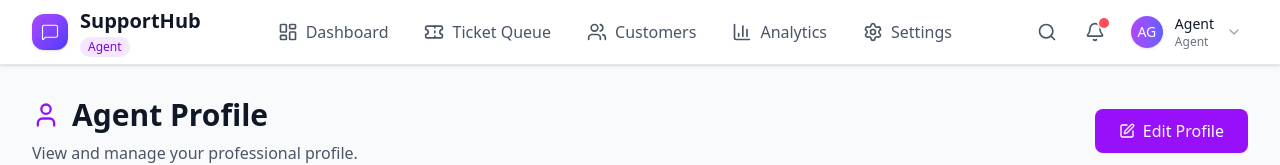
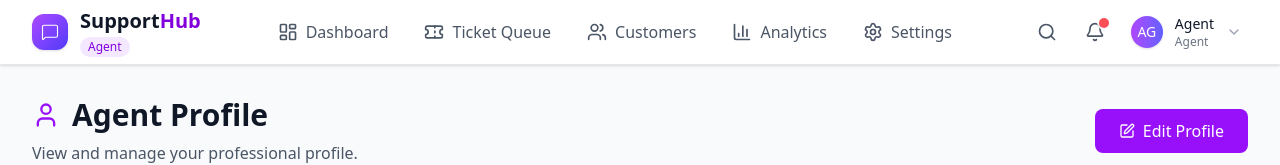
Before and after one commit to Bejide-123/Support-Hub, a React (Vite) app: page /agent/profile in a window 1280 px wide. Shown: the top 165 px of the page. Built offline with nearby package versions, Linux system fonts and the light colour scheme.

Commit message:
header: Update navbar branding and add error logging on logout failure

```diff
--- a/src/components/AgentNavbar.tsx
+++ b/src/components/AgentNavbar.tsx
@@ -92,7 +92,7 @@ const AgentNavbar = () => {
       />
     </div>
     <div className="hidden sm:flex sm:flex-col">
-      <span className="text-lg sm:text-xl font-bold text-gray-900">SupportHub</span>
+      <span className="text-lg sm:text-xl font-bold text-gray-900">Support<span className="text-purple-700">Hub</span></span>
       <span className="text-xs bg-purple-100 text-purple-700 px-2 py-0.5 rounded-full inline-block w-fit mt-0.5">
         Agent
       </span>
--- a/src/components/DashboardNavbar.tsx
+++ b/src/components/DashboardNavbar.tsx
@@ -32,6 +32,7 @@ const DashboardNavbar = () => {
       await dispatch(logout()).unwrap();
     } catch (err) {
       // ignore or show toast
+      console.error('Logout failed:', err);
     }
     // redirect to login regardless
     navigate('/login');
@@ -88,7 +89,7 @@ const DashboardNavbar = () => {
       />
     </div>
     <div className="hidden sm:flex sm:flex-col">
-      <span className="text-xl font-bold text-gray-900">SupportHub</span>
+      <span className="text-xl font-bold text-gray-900">Support<span className="text-emerald-600">Hub</span></span>
       <span className="text-xs bg-emerald-100 text-emerald-700 px-2 py-0.5 rounded-full inline-block w-fit mt-0.5">
         Customer
       </span>
```
